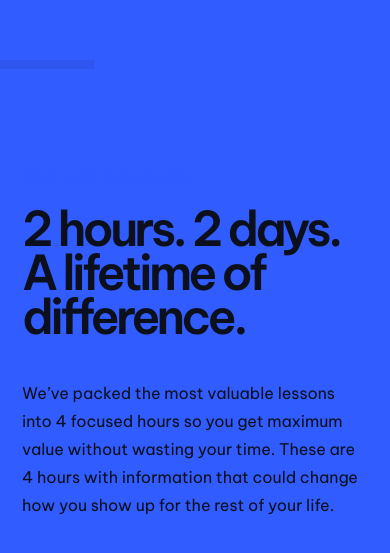
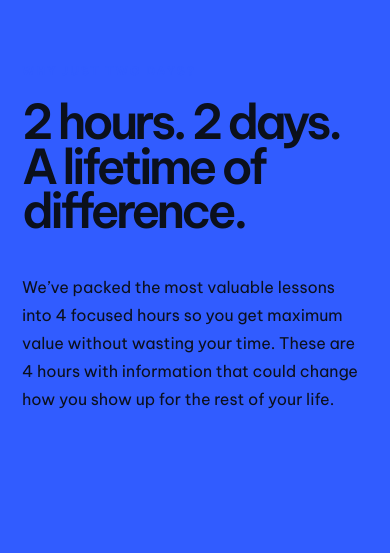
Before and after one commit to chiazaokoli/kfsd-website, a Next.js app: page / in a window 390 px wide. Shown: the part 10098-10651 px from the top of the page. Built offline with nearby package versions, Linux system fonts and the light colour scheme.

Commit message:
Remove organiser note and mobile decorative numeral

```diff
--- a/app/globals.css
+++ b/app/globals.css
@@ -246,9 +246,7 @@ img { display: block; }
 .organiser-image:hover img { transform: scale(1.045); }
 .organiser-copy { display: flex; flex-direction: column; justify-content: center; padding: clamp(70px, 9vw, 150px); }
 .organiser-copy .section-kicker { color: var(--lime); }
-.organiser-copy > p:not(.section-kicker):not(.organiser-note) { margin: 35px 0 0; color: rgba(255,255,255,.77); font-size: 1rem; line-height: 1.8; }
-.organiser-note { display: flex; align-items: flex-start; gap: 12px; margin: 45px 0 0; padding-top: 24px; color: rgba(255,255,255,.62); border-top: 1px solid rgba(255,255,255,.22); font-size: .71rem; line-height: 1.6; }
-.organiser-note svg { flex: 0 0 auto; color: var(--lime); }
+.organiser-copy > p:not(.section-kicker) { margin: 35px 0 0; color: rgba(255,255,255,.77); font-size: 1rem; line-height: 1.8; }
 .two-days-section { position: relative; display: grid; grid-template-columns: .9fr 1fr; gap: 70px; align-items: end; overflow: hidden; padding: clamp(110px, 12vw, 180px) max(5vw, 28px); background: var(--lime); }
 .two-days-number { position: absolute; top: -25%; left: -3%; color: rgba(11,16,28,.07); font-size: 45vw; font-weight: 700; line-height: 1; pointer-events: none; }
 .two-days-section > div:not(.two-days-number), .two-days-section > p { position: relative; z-index: 2; }
@@ -389,6 +387,7 @@ img { display: block; }
   .organiser-image { min-height: 520px; }
   .organiser-copy { padding: 90px 22px; }
   .two-days-section { grid-template-columns: 1fr; gap: 40px; padding: 110px 22px; }
+  .two-days-number { display: none; }
   .registration-section { grid-template-columns: 1fr; row-gap: 42px; padding-inline: 0; padding-bottom: 0; color: var(--ink); background: none; transition: color 300ms ease-in-out; }
   .registration-section::before { content: ""; position: absolute; inset: 0; pointer-events: none; background: radial-gradient(circle at 15% 20%, rgba(49,92,255,.36), transparent 35%); mask-image: linear-gradient(to bottom, transparent, black 18%, black 82%, transparent); opacity: 0; transition: opacity 300ms ease-in-out; }
   .registration-section > * { position: relative; }
--- a/app/page.tsx
+++ b/app/page.tsx
@@ -483,7 +483,7 @@ export default function Home() {
 
         <section className="organiser-section" id="organiser">
           <div className="organiser-image motion-image"><Image src={`${assetPrefix}/images/listening.webp`} alt="Young people taking part in a thoughtful group conversation" fill unoptimized sizes="(max-width: 800px) 100vw, 48vw" /></div>
-          <div className="organiser-copy chapter-reveal"><p className="section-kicker">Organised by CKL</p><h2>Four years of helping young people stand out</h2><p>For four years, CKL has been running sessions that teach young people the skills that set them apart in work, business and life. This is another amazing edition, after 300 days of waiting. We’re excited to bring you this opportunity.</p><p className="organiser-note"><ShieldCheck size={22} weight="duotone" /> Additional organiser links and affiliations will be added after verification.</p></div>
+          <div className="organiser-copy chapter-reveal"><p className="section-kicker">Organised by CKL</p><h2>Four years of helping young people stand out</h2><p>For four years, CKL has been running sessions that teach young people the skills that set them apart in work, business and life. This is another amazing edition, after 300 days of waiting. We’re excited to bring you this opportunity.</p></div>
         </section>
 
         <section className="two-days-section"><div className="two-days-number" aria-hidden="true">2</div><div><p className="section-kicker">Why just two days?</p><h2>2 hours. 2 days. A lifetime of difference.</h2></div><p>We’ve packed the most valuable lessons into 4 focused hours so you get maximum value without wasting your time. These are 4 hours with information that could change how you show up for the rest of your life.</p></section>
```
